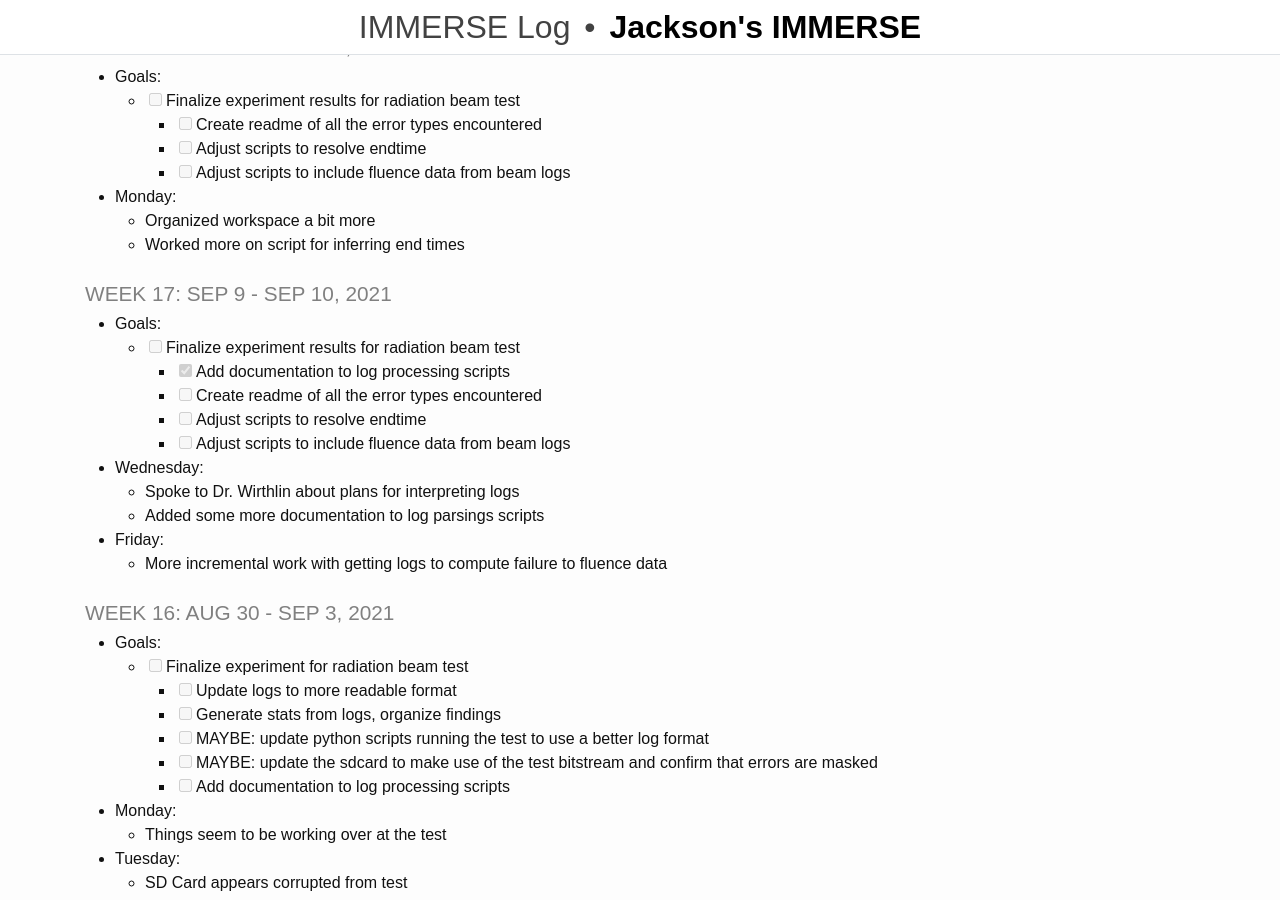
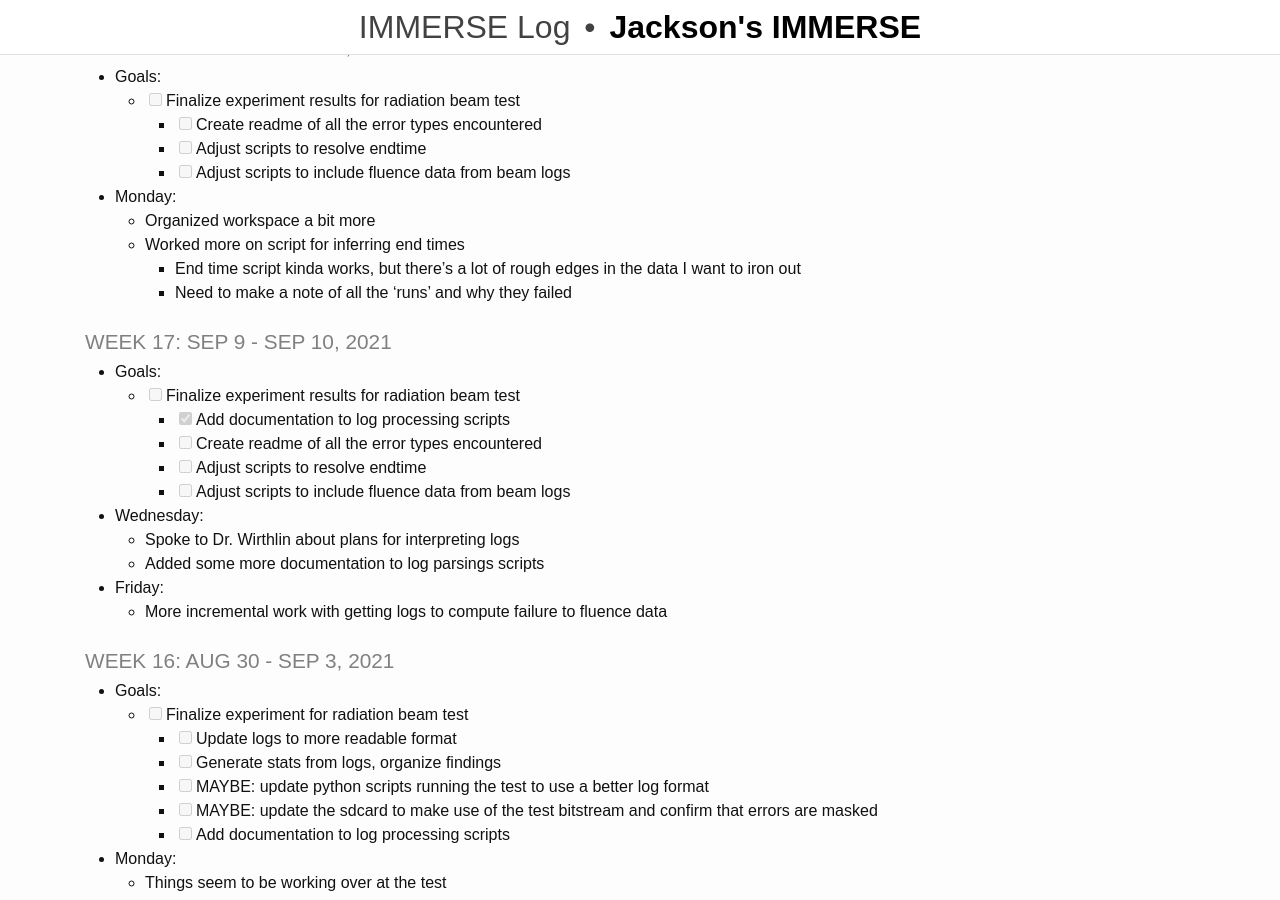
Before and after one commit to rjsmith1999/IMMERSE, a Jekyll site: the page built from _pages/log.md, in a window 1280 px wide and 900 px high, scrolled down 305 px. Built offline with Jekyll 4.4.1, drawn with Linux system fonts in a browser that asks for light colours.

Commit message:
Update Log

```diff
--- a/_pages/log.md
+++ b/_pages/log.md
@@ -24,6 +24,8 @@ title: IMMERSE Log
 * **Monday**:
   - Organized workspace a bit more
   - Worked more on script for inferring end times
+    - End time script kinda works, but there's a lot of rough edges in the data I want to iron out
+    - Need to make a note of all the 'runs' and why they failed
 
 ### Week 17: Sep 9 - Sep 10, 2021
 * **Goals**:
```
